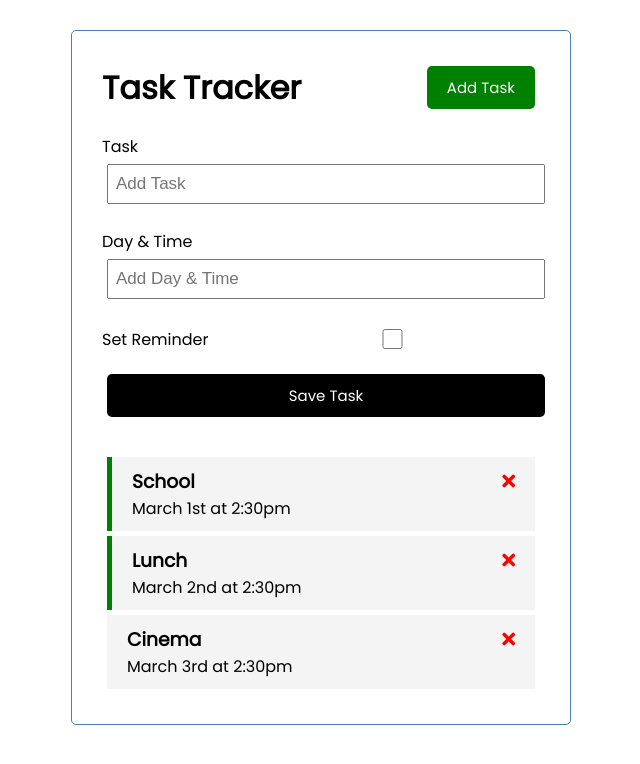
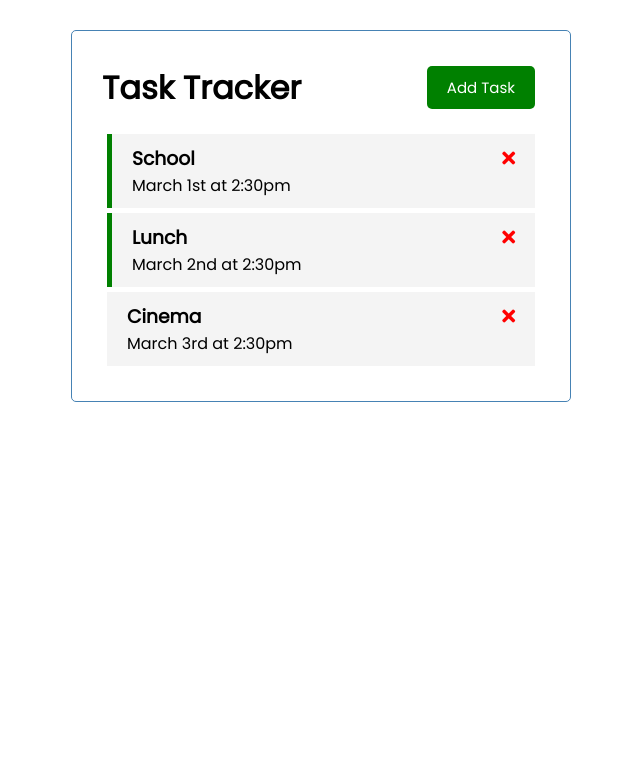
Before and after one commit to hesteren/vue-js-crash-course, a Vue app: page / in a window 1280 px wide. Shown: the top 764 px of the page, without its empty margins (319-959 px from the left). Built offline with nearby package versions, Linux system fonts and the light colour scheme.

Commit message:
Toggle form

```diff
--- a/src/App.vue
+++ b/src/App.vue
@@ -1,7 +1,9 @@
 <template>
   <div class="container">
-    <Header title="Task Tracker"></Header>
-    <AddTask @add-task="addTask"></AddTask>
+    <Header @toggle-add-task="toggleAddTask" title="Task Tracker"></Header>
+    <div v-show="showAddTask">
+      <AddTask @add-task="addTask"></AddTask>
+    </div>
     <Tasks @toggle-reminder="toggleReminder" @delete-task="deleteTask" :tasks="tasks"></Tasks>
   </div>
 </template>
@@ -36,11 +38,15 @@
   },
   addTask(task) {
     this.tasks = [...this.tasks, task]
+  },
+  toggleAddTask() {
+    this.showAddTask = !this.showAddTask;
   }
 },
   data() {
     return {
-      tasks: []
+      tasks: [],
+      showAddTask: false
     }
   },
   created() {
--- a/src/components/Button.vue
+++ b/src/components/Button.vue
@@ -1,5 +1,5 @@
 <template>
-    <button :style="{background: color}" class="btn"> {{text}}</button>
+    <button @click="onClick()" :style="{background: color}" class="btn"> {{text}}</button>
 </template>
 
 
@@ -11,6 +11,11 @@
     props: {
         text: String,
         color: String
+    },
+    methods: {
+        onClick() {
+            this.$emit('toggle-add-task')
+        }
     }
 }
 </script>
--- a/src/components/Header.vue
+++ b/src/components/Header.vue
@@ -1,7 +1,7 @@
 <template>
     <header>
         <h1>{{ title }}</h1>
-        <Button @click="onClick()" text="Add Task" color="green"></Button>
+        <Button @toggle-add-task="$emit('toggle-add-task')" text="Add Task" color="green"></Button>
         <!-- <Button text="Update Task" color="blue"></Button>
         <Button text="Delete Task" color="red"></Button> -->
     </header>
@@ -23,11 +23,6 @@
             type: String,
             default: "Hello World"
         }
-    },
-    methods: {
-        onClick() {
-            console.log("Clicked!")
-        }
     }
 }
 </script>
```
